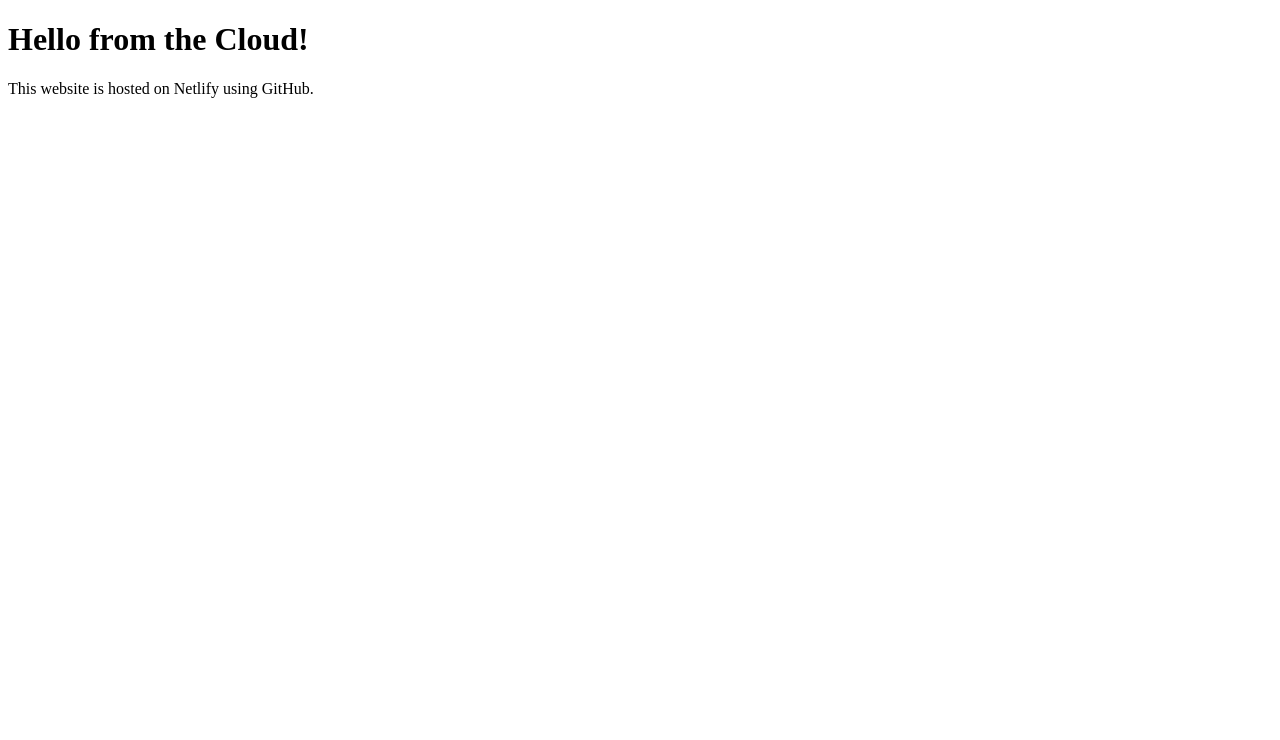
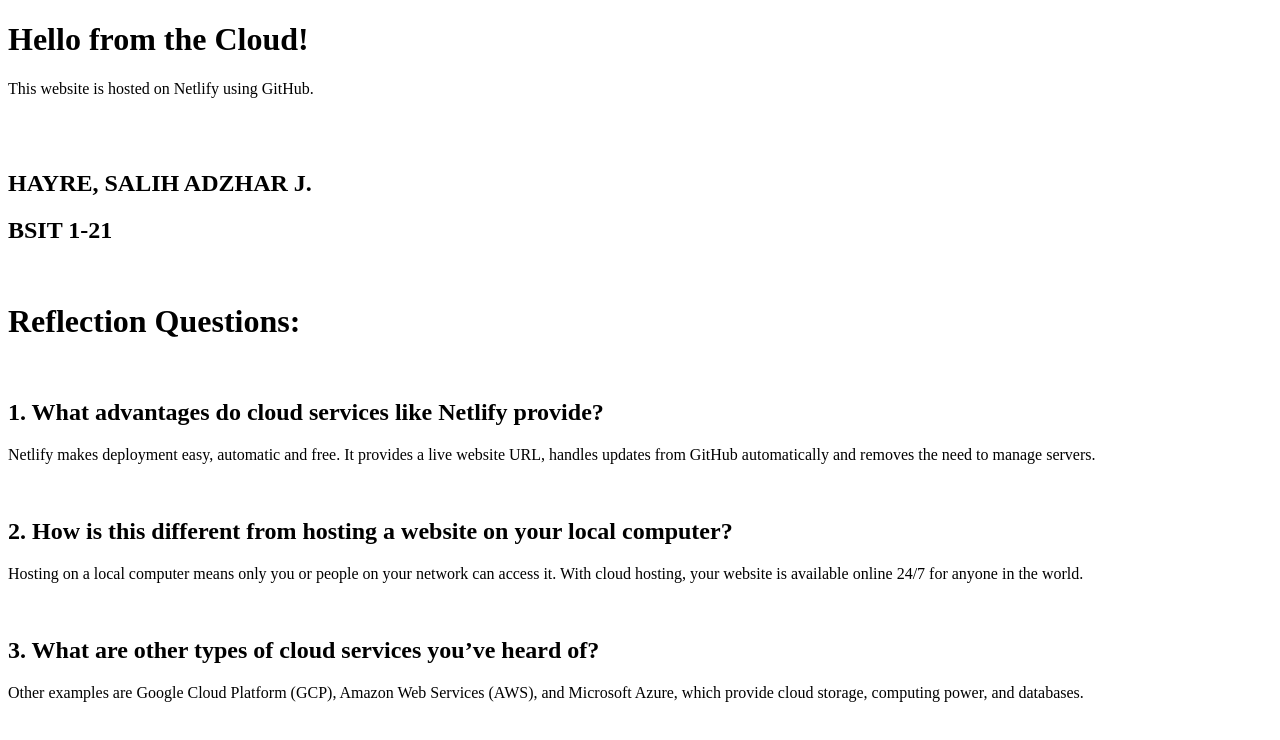
Before and after one commit to bossadxhar/cloud-website., a plain HTML site: page index.html in a window 1280 px wide. Drawn offline with Linux system fonts and the light colour scheme.

Commit message:
index.html

```diff
--- a/index.html
+++ b/index.html
@@ -6,5 +6,21 @@
 <body>
   <h1>Hello from the Cloud!</h1>
   <p>This website is hosted on Netlify using GitHub.</p>
+  <br>
+  <br>
+  <h2>HAYRE, SALIH ADZHAR J.</h2>
+	<h2>BSIT 1-21</h2>
+  <br>
+  <h1>Reflection Questions:</h1>
+  <br>
+  <h2>1. What advantages do cloud services like Netlify provide?</h2>
+  <p>Netlify makes deployment easy, automatic and free. It provides a live website URL, handles updates from GitHub automatically and removes the need to manage servers.</p>
+  <br>
+  <h2>2. How is this different from hosting a website on your local computer?</h2>
+  <p>Hosting on a local computer means only you or people on your network can access it. With cloud hosting, your website is available online 24/7 for anyone in the world.</p>
+  <br>
+  <h2>3. What are other types of cloud services you’ve heard of?</h2>
+  <p>Other examples are Google Cloud Platform (GCP), Amazon Web Services (AWS), and Microsoft Azure, which provide cloud storage, computing power, and databases.</p>
+
 </body>
 </html>
```
